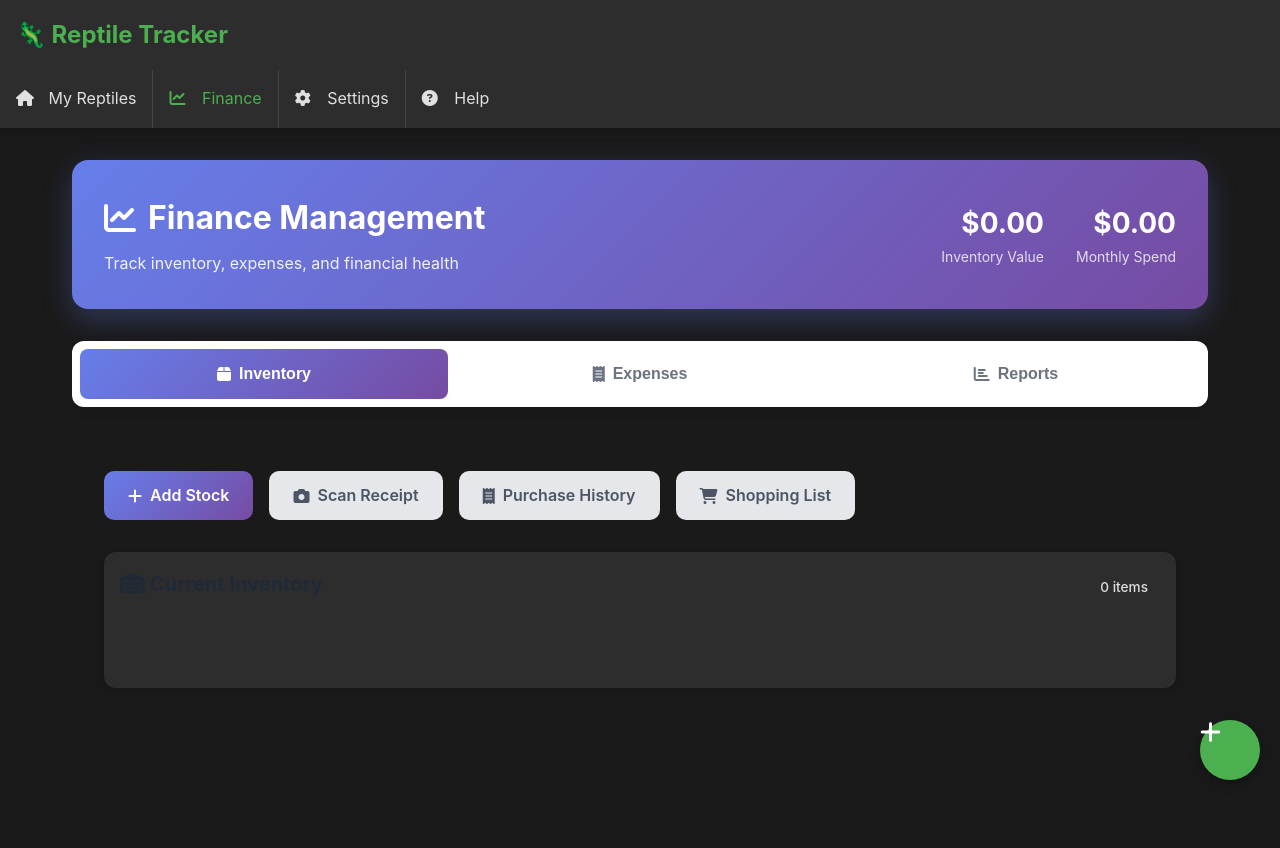
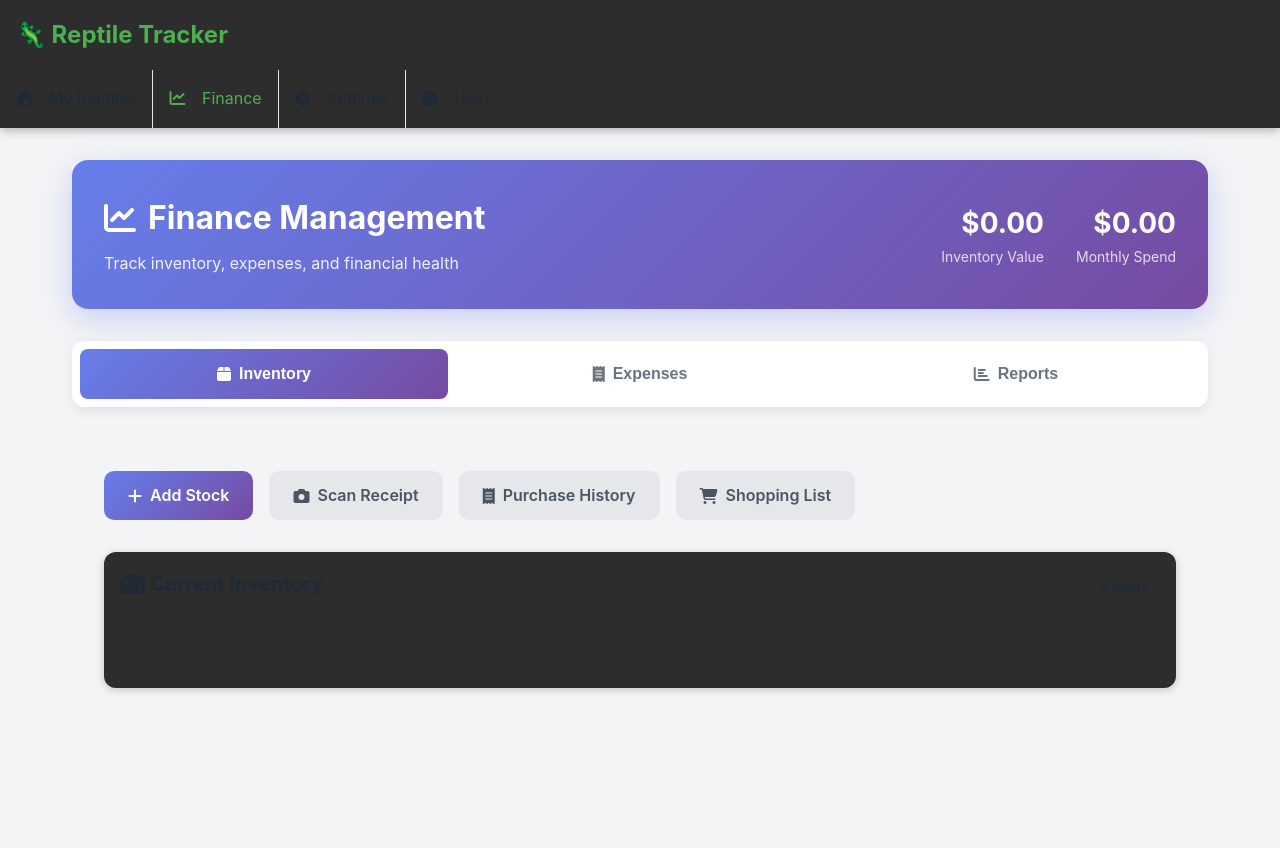
Before and after one commit to Liam-Douglas/reptile-tracker, a Flask app: page /finance in a window 1280 px wide. Run offline with Flask 3, Linux system fonts and the light colour scheme; data that the repository does not hold is empty.

Commit message:
Update Finance page to modern white theme and hide FAB button
- Changed body background from dark (#1a1a1a) to light gray (#f3f4f6)
- Updated CSS variables for modern light theme (--text, --text-secondary, --border)
- Added --bg-primary and --bg-secondary variables for consistency
- Hidden floating action button (FAB) with display: none
- Finance page now matches Reptiles page with clean white background

```diff
--- a/web-app/static/css/style.css
+++ b/web-app/static/css/style.css
@@ -8,10 +8,12 @@
     --dark: #1a1a1a;
     --medium: #2d2d2d;
     --light: #3d3d3d;
-    --text: #e0e0e0;
-    --text-secondary: #b0b0b0;
+    --text: #1f2937;
+    --text-secondary: #6b7280;
     --success: #4CAF50;
-    --border: #444;
+    --border: #e5e7eb;
+    --bg-primary: #ffffff;
+    --bg-secondary: #f9fafb;
 }
 
 * {
@@ -22,7 +24,7 @@
 
 body {
     font-family: -apple-system, BlinkMacSystemFont, 'Segoe UI', Roboto, Oxygen, Ubuntu, Cantarell, sans-serif;
-    background-color: var(--dark);
+    background-color: #f3f4f6;
     color: var(--text);
     line-height: 1.6;
     padding-bottom: 80px;
@@ -329,30 +331,9 @@ body {
     flex-wrap: wrap;
 }
 
-/* Floating Action Button */
+/* Floating Action Button - HIDDEN */
 .fab {
-    position: fixed;
-    bottom: 20px;
-    right: 20px;
-    width: 60px;
-    height: 60px;
-    background-color: var(--primary);
-    color: white;
-    border-radius: 50%;
-    display: flex;
-    align-items: center;
-    justify-content: center;
-    font-size: 1.5rem;
-    box-shadow: 0 4px 12px rgba(0,0,0,0.3);
-    cursor: pointer;
-    transition: all 0.3s;
-    text-decoration: none;
-    z-index: 999;
-}
-
-.fab:hover {
-    transform: scale(1.1);
-    box-shadow: 0 6px 20px rgba(76, 175, 80, 0.5);
+    display: none !important;
 }
 
 /* Tables */
```
